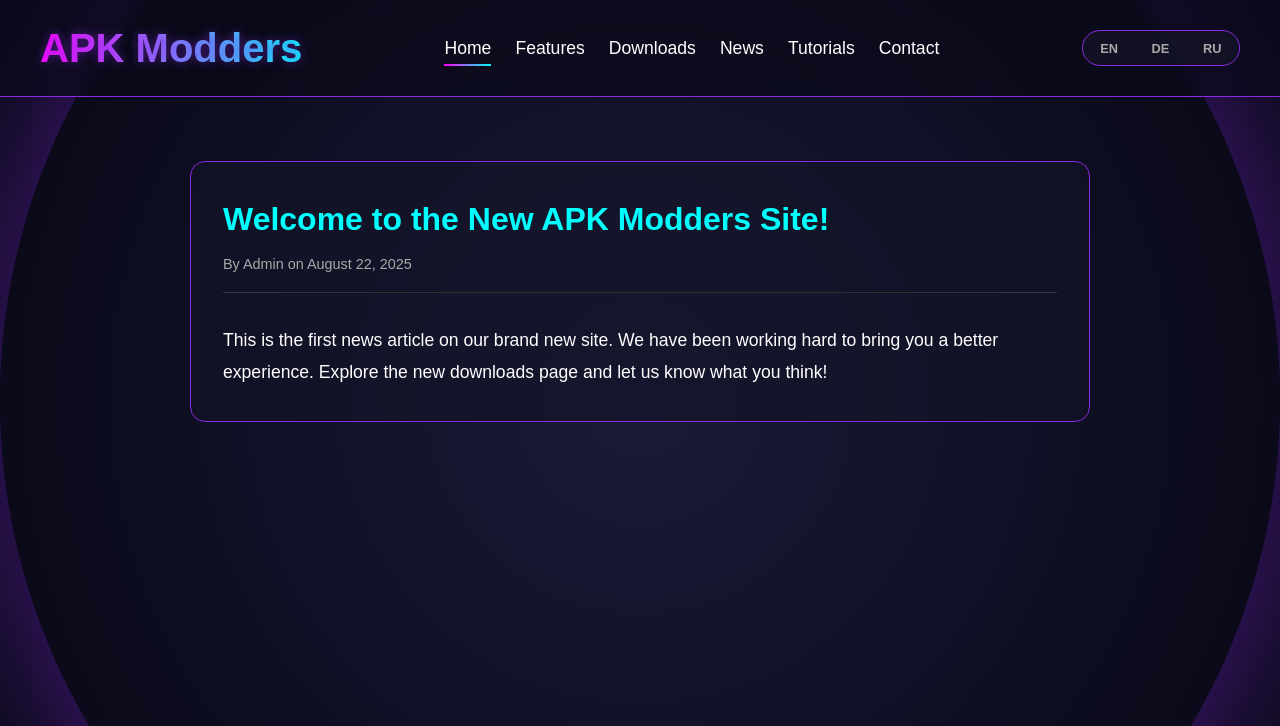
After one commit to LukiDevPro/apkmodders-website.github.io, a PHP site: page /pages/article_details.php?id=1 in a window 1280 px wide. The commit adds this page. Shown: the top 726 px of the page. Run offline with PHP 8.4, Linux system fonts and the light colour scheme; data comes from the database, SQL or seed files in the repository; both versions use the stored data as it was after the commit; data that the repository does not hold is empty.

Commit message:
feat: Implement a dynamic News section
This commit adds a complete, database-driven "News" section to the website, further advancing the goal of creating a dynamic, content-rich platform.

Key Changes:
- **Database:** A new `articles` table has been added to `database.sql` to store news posts, and it has been populated with sample data.
- **News List Page:** A new `pages/news.php` file has been created. It fetches all articles from the database and displays them in a summary list, with each title linking to the full article.
- **Article Detail Page:** A new `pages/article_details.php` file has been created to display the full content of a single article, fetched from the database by its ID.
- **Navigation:** The main navigation bar in `header.php` has been updated to include a "News" link, making the new section accessible to users.

```diff
--- a/header.php
+++ b/header.php
@@ -30,6 +30,7 @@ $base_path = $is_sub_page ? '../' : './';
                     <li><a href="<?php echo $base_path; ?>index.php" class="active">Home</a></li>
                     <li><a href="#features">Features</a></li>
                     <li><a href="<?php echo $base_path; ?>pages/downloads.php">Downloads</a></li>
+                    <li><a href="<?php echo $base_path; ?>pages/news.php">News</a></li>
                     <li><a href="<?php echo $base_path; ?>pages/tutorials.php">Tutorials</a></li>
                     <li><a href="<?php echo $base_path; ?>pages/contact.php">Contact</a></li>
                 </ul>
--- /dev/null
+++ b/pages/article_details.php
@@ -0,0 +1,78 @@
+<?php
+require_once '../header.php';
+require_once '../config.php';
+
+// Get the article ID from the URL
+$article_id = $_GET['id'] ?? 0;
+
+if ($article_id <= 0) {
+    header("Location: news.php");
+    exit();
+}
+
+// Fetch the specific article from the database
+$stmt = $conn->prepare("SELECT * FROM articles WHERE id = ?");
+$stmt->bind_param("i", $article_id);
+$stmt->execute();
+$result = $stmt->get_result();
+$article = $result->fetch_assoc();
+
+if (!$article) {
+    $page_title = "Error - APK Modders";
+    $error_message = "Sorry, the article you are looking for could not be found.";
+} else {
+    $page_title = htmlspecialchars($article['title']) . " - APK Modders";
+}
+?>
+<style>
+.article-container {
+    max-width: 900px;
+    margin: 2rem auto;
+    padding: 2rem;
+    background: rgba(20, 20, 40, 0.7);
+    border-radius: 15px;
+    border: 1px solid #8a2be2;
+    backdrop-filter: blur(5px);
+}
+.article-header h1 {
+    color: #00ffff;
+    margin-bottom: 0.5rem;
+}
+.article-meta {
+    font-size: 0.9rem;
+    color: #aaa;
+    margin-bottom: 2rem;
+    border-bottom: 1px solid #333;
+    padding-bottom: 1rem;
+}
+.article-content {
+    line-height: 1.8;
+    font-size: 1.1rem;
+}
+.article-content p {
+    margin-bottom: 1.5rem;
+}
+</style>
+<main class="main-content">
+    <div class="article-container">
+        <?php if (!$article): ?>
+            <h2 class="text-center"><?php echo $error_message; ?></h2>
+            <div class="text-center mt-4">
+                <a href="news.php" class="btn btn-primary">Back to News</a>
+            </div>
+        <?php else: ?>
+            <div class="article-header">
+                <h1><?php echo htmlspecialchars($article['title']); ?></h1>
+                <div class="article-meta">
+                    By <?php echo htmlspecialchars($article['author']); ?> on <?php echo date('F j, Y', strtotime($article['created_at'])); ?>
+                </div>
+            </div>
+            <div class="article-content">
+                <?php echo nl2br(htmlspecialchars($article['content'])); ?>
+            </div>
+        <?php endif; ?>
+    </div>
+</main>
+
+</body>
+</html>
```
Also changed, not shown: database.sql (+14 -0 lines), pages/news.php (added, +75 -0 lines).
